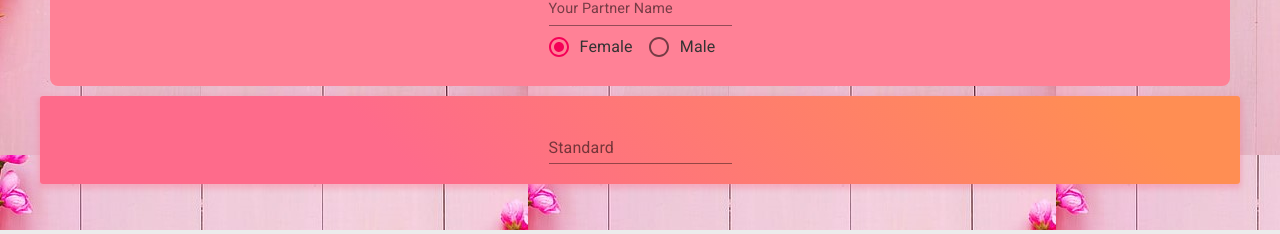
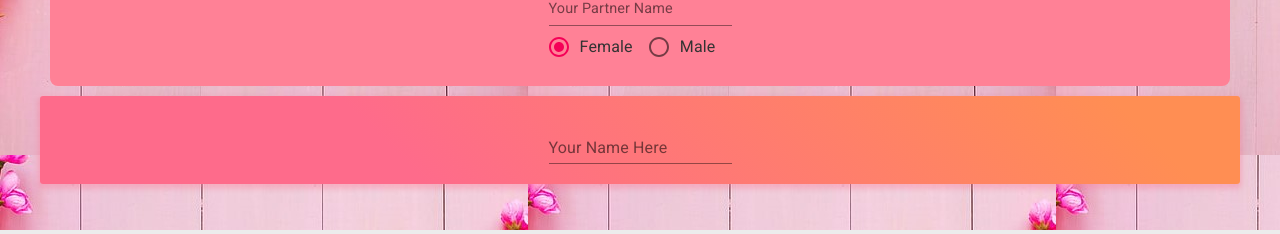
Before and after one commit to amanjatx/netyforms-repo, a React (Create React App) app: page / in a window 1280 px wide. Shown: the part 329-563 px from the top of the page. Built offline with nearby package versions, Linux system fonts and the light colour scheme.

Commit message:
cc box updated

```diff
--- a/package.json
+++ b/package.json
@@ -9,6 +9,7 @@
     "@testing-library/jest-dom": "^5.11.6",
     "@testing-library/react": "^11.2.2",
     "@testing-library/user-event": "^12.6.0",
+    "normalize.css": "^8.0.1",
     "react": "^17.0.1",
     "react-dom": "^17.0.1",
     "react-scripts": "4.0.1",
--- a/src/Component/CCBox.js
+++ b/src/Component/CCBox.js
@@ -1,13 +1,7 @@
 import React from 'react'
-import {Grid, Button, Paper, TextField} from '@material-ui/core'
+import {Grid, Button, Paper, TextField, FormControl} from '@material-ui/core'
 import { createMuiTheme, makeStyles, ThemeProvider } from '@material-ui/core/styles';
-import { orange } from '@material-ui/core/colors';
-import { FullscreenExit } from '@material-ui/icons';
-
-const paperstyle = {
-    padding : '10px',
-    margin : '10px',
-}
+import styles from '../CSS/style.module.css'
 
 const useStyles = makeStyles({
     root: {
@@ -24,32 +18,18 @@ const useStyles = makeStyles({
       },
 })
 
-const theme = createMuiTheme ({
-    palette : {
-        primary : {
-            main : '#d9d9d9'
-        }
-    },
-    typography : {
-        fontSize : 14,
-    },
-    overrides : {
-        MuiInputBase : {
-            label : 'Your Text Here'
-        }
-    }
- })
-
 function CCBox() {
     const classes = useStyles();
     return (
-        <div>
-            <ThemeProvider theme={theme}>
-                <Paper variant="outlined" elevation={3} classes={{ root : classes.root }} >
-                    <TextField id="standard-basic" label="Standard" />
-                </Paper>
-            </ThemeProvider>
-        </div>
+        <>
+        {/* <Button variant='outlined' color='primary'>Hello</Button> */}
+        <Paper classes={classes}>
+            <FormControl>
+                <TextField id="standard-basic" label='Your Name Here'/>
+                {/* <Button variant='outlined' color='primary'>Hello</Button> */}
+            </FormControl>
+        </Paper>
+        </>
     )
 }
 
--- a/src/index.css
+++ b/src/index.css
@@ -1,3 +1,6 @@
+ /* bring in normalize.css styles */
+
+/* rest of app styles */
 body {
   margin: 0;
   font-family: -apple-system, BlinkMacSystemFont, 'Segoe UI', 'Roboto', 'Oxygen',
```
Also changed, not shown: src/CSS/style.module.css (line endings or trailing spaces), 2 other files (tests, documents, lock files or other folders).
